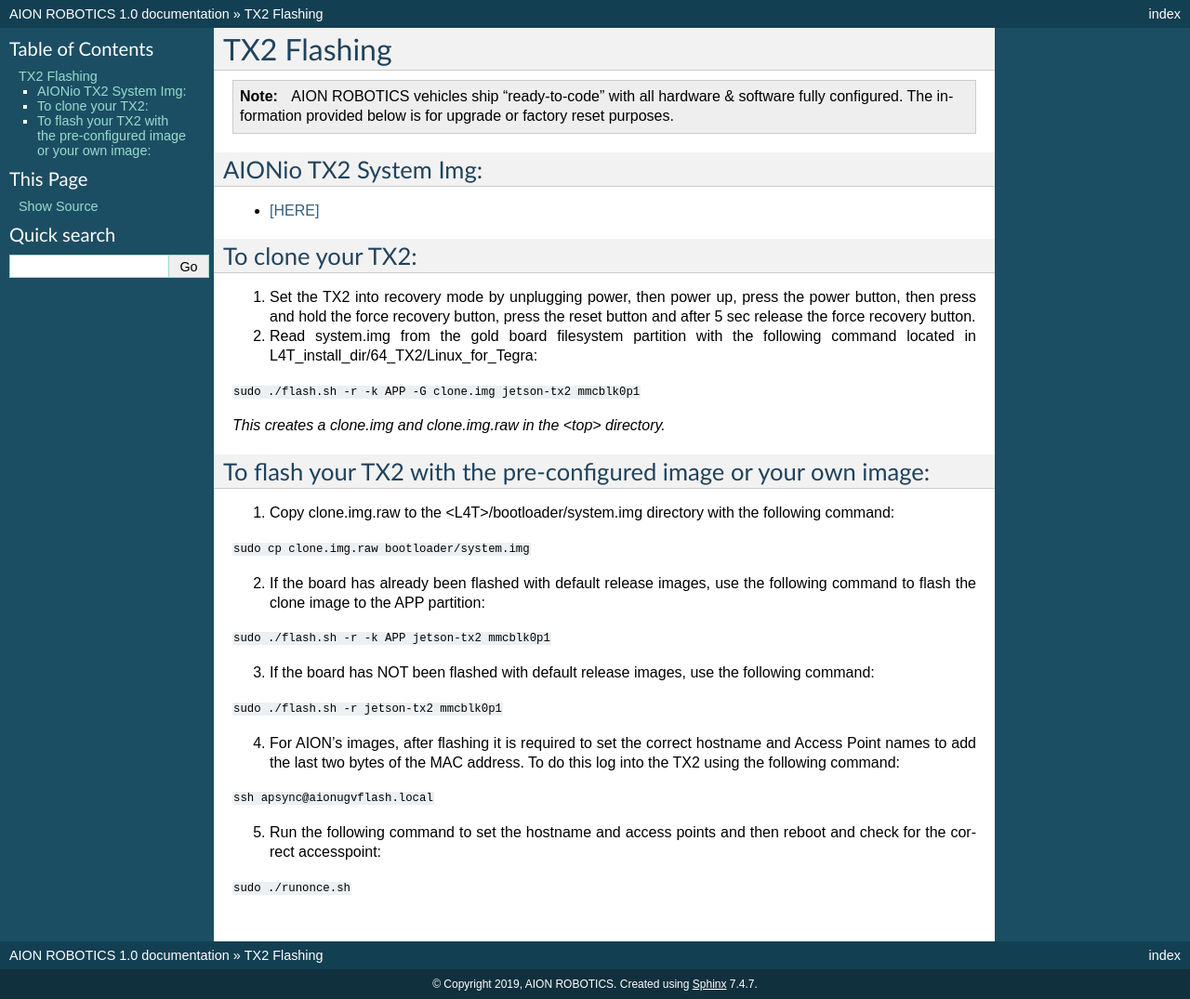
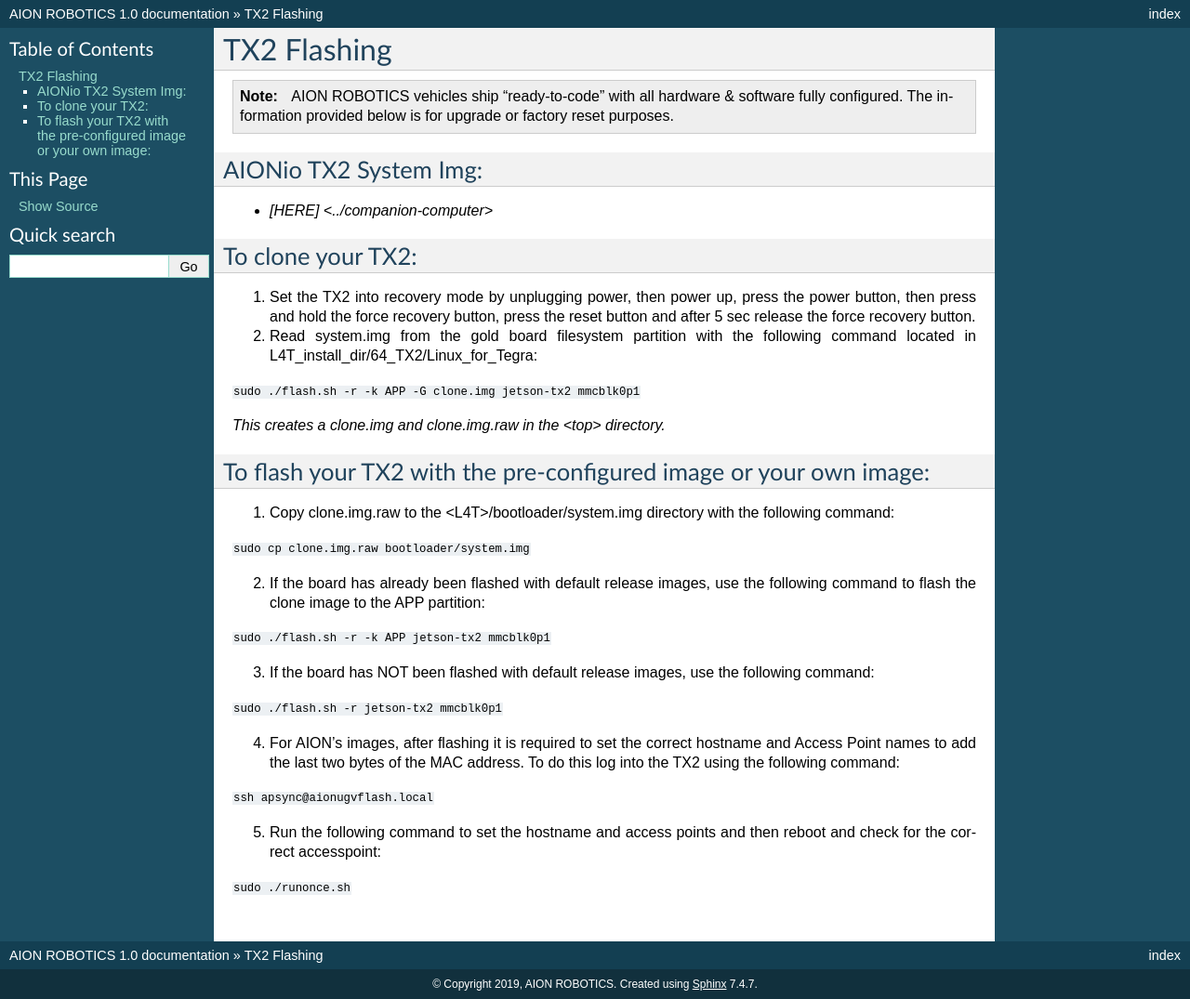
Before and after one commit to aionrobotics/docs, a Sphinx documentation site: the page built from docs/tx2-flash.rst, in a window 1280 px wide. Shown: the whole page at 93% size. Built offline with Sphinx 7.4.7, drawn with Linux system fonts in a browser that asks for light colours; pages that are not in the unit, such as notebooks, are missing from menus; some of the changed lines change nothing that is shown.

Commit message:
update link

```diff
--- a/docs/tx2-flash.rst
+++ b/docs/tx2-flash.rst
@@ -7,7 +7,7 @@
 AIONio TX2 System Img:
 ----------------------
 
-- `[HERE]  <https://aionrobotics-my.sharepoint.com/:u:/p/nickn/ERv2N-CsZ09Cnz986xDi5B4BFJDjCBdXBE18VtLq64iyGA?e=UwWEwT>`_
+- `[HERE] <../companion-computer>`
 
 To clone your TX2:
 ------------------
```
